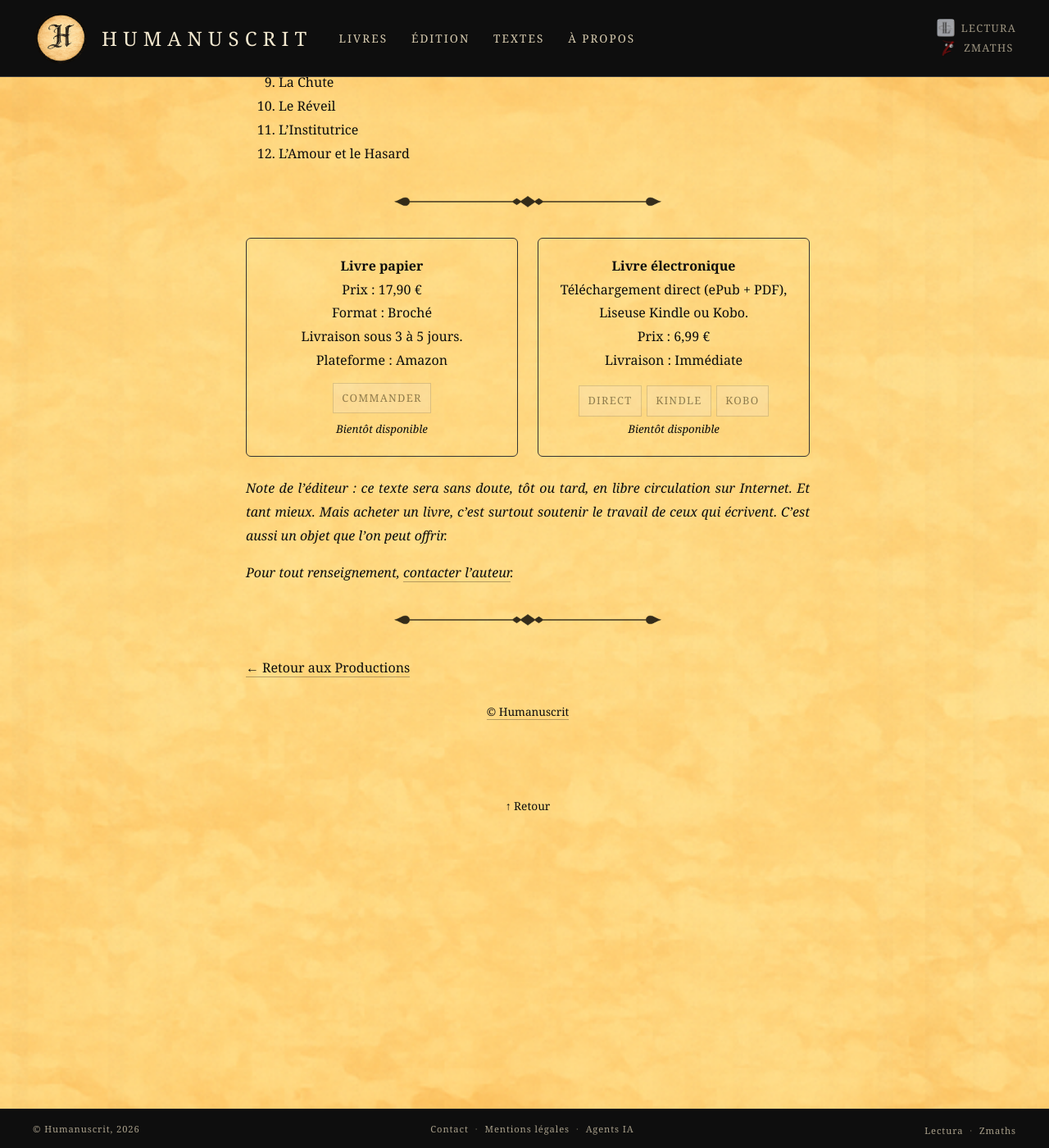
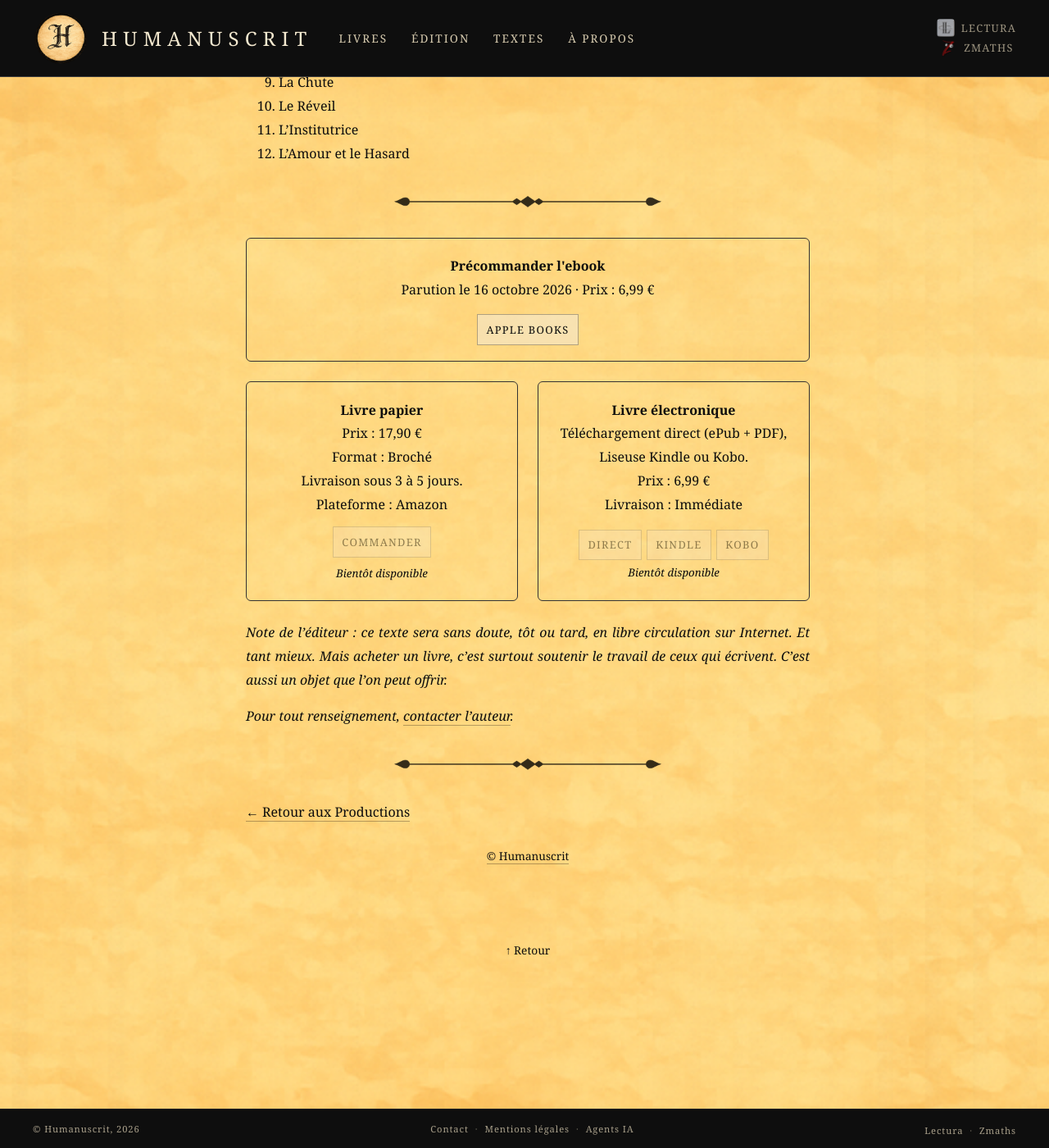
Before and after one commit to maxcarriere/humanuscrit, a Jekyll site: the page built from productions/system-down.md, in a window 1280 px wide and 1400 px high, scrolled down 2101 px. Shown: the whole window at 82% size. Built offline with Jekyll 4.4.1, drawn with Linux system fonts in a browser that asks for light colours.

Commit message:
System Down : précommande de l'ebook (Apple Books) et offre dans le JSON-LD
- Bloc « Précommander l'ebook » sur la page du roman, lien Apple Books vérifié
  (titre, auteur, ISBN 979-10-985290-1-6, éditions Humanuscrit, 6,99 €, sortie 16/10/2026)
- Emplacements commentés pour Kindle, Kobo, Fnac, Google Play (non vérifiables à ce jour)
- JSON-LD : offre PreOrder 6,99 EUR sur l'édition EBook
- FAQ « Où acheter » : mention de la précommande
- Rétablit les fins de ligne CRLF de head.html, faq.md et index.md
  (converties par erreur en LF dans le commit précédent)

Co-Authored-By: Claude Opus 5.5 <noreply@anthropic.com>

```diff
--- a/_includes/head.html
+++ b/_includes/head.html
@@ -68,7 +68,19 @@
     {
       "@type": "Book",
       "bookFormat": "https://schema.org/EBook",
-      "isbn": "979-10-985290-1-6"
+      "isbn": "979-10-985290-1-6",
+      "datePublished": "2026-10-16",
+      "offers": [
+        {
+          "@type": "Offer",
+          "price": "6.99",
+          "priceCurrency": "EUR",
+          "availability": "https://schema.org/PreOrder",
+          "availabilityStarts": "2026-10-16",
+          "url": "https://books.apple.com/fr/book/system-down/id6812830159",
+          "seller": {"@type": "Organization", "name": "Apple Books"}
+        }
+      ]
     }
   ]
 }
--- a/assets/css/style.scss
+++ b/assets/css/style.scss
@@ -1456,6 +1456,12 @@ html[data-darkreader-mode] .navigation-dossier a:hover {
   margin: 0;
   padding: 0.5em 0.8em;
   font-size: 0.8em;
+}
+
+/* Bloc de précommande de l'ebook (au-dessus des formats d'achat) */
+.buy-preorder {
+  text-align: center;
+  margin: 1.5em 0;
 }
 
 /* Groupement format d'achat */
--- a/productions/system-down.md
+++ b/productions/system-down.md
@@ -74,6 +74,22 @@ Premier roman de Max Carrière.
 
 ---
 
+<div class="buy-format buy-preorder" markdown="0">
+<strong>Précommander l'ebook</strong>
+<br>
+Parution le 16 octobre 2026 · Prix&nbsp;: 6,99&nbsp;&euro;
+<br>
+<div class="buy-buttons-row">
+<a href="https://books.apple.com/fr/book/system-down/id6812830159" class="cta-button" target="_blank" rel="noopener">APPLE BOOKS</a>
+<!-- Emplacements à activer une fois la page vérifiée (titre, auteur, ISBN 979-10-985290-1-6, éditeur Humanuscrit) :
+<a href="URL_AMAZON_KINDLE" class="cta-button" target="_blank" rel="noopener">KINDLE</a>
+<a href="URL_KOBO" class="cta-button" target="_blank" rel="noopener">KOBO</a>
+<a href="URL_FNAC" class="cta-button" target="_blank" rel="noopener">FNAC</a>
+<a href="URL_GOOGLE_PLAY" class="cta-button" target="_blank" rel="noopener">GOOGLE PLAY</a>
+-->
+</div>
+</div>
+
 <div class="buy-links" markdown="0">
 
 <div class="buy-format">
```
Also changed, not shown: faq.md (+2 -2 lines), index.md (line endings or trailing spaces).
